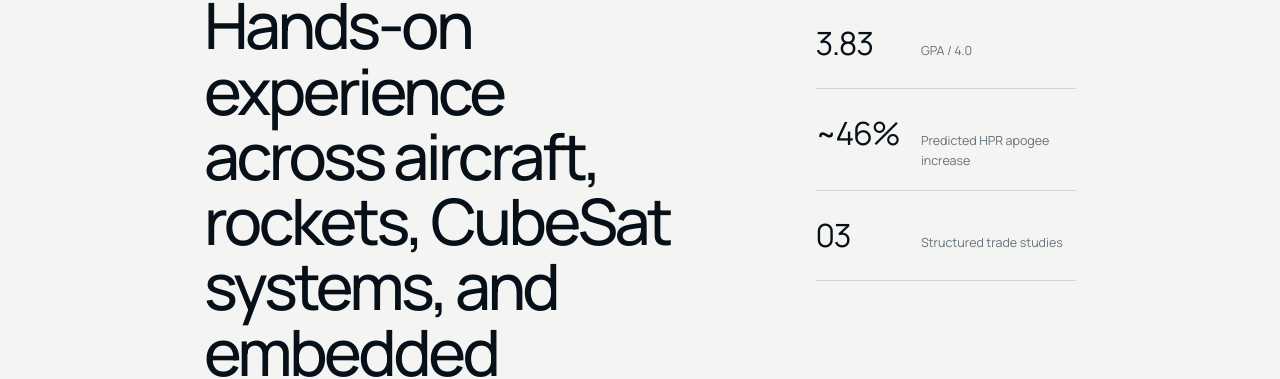
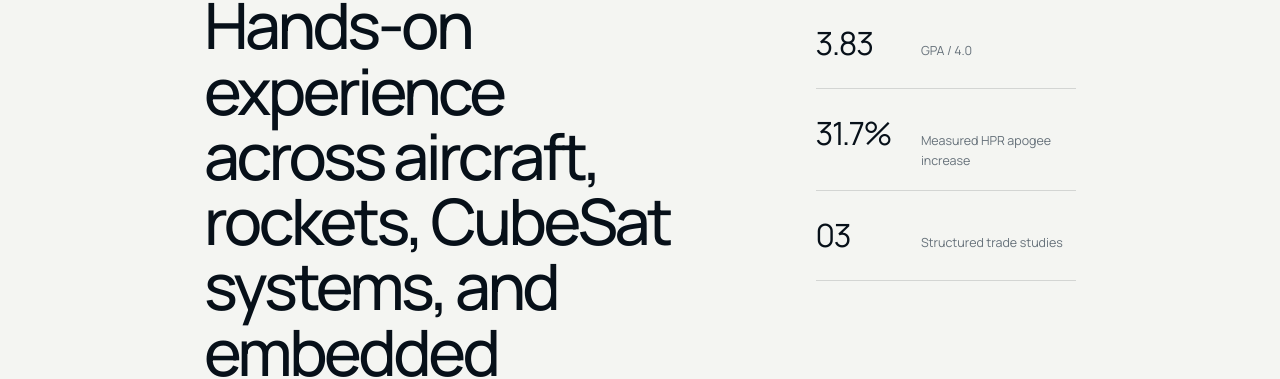
Before and after one commit to austintonsay/austintonsay.github.io, a Jekyll site: the page built from index.html, in a window 1280 px wide and 900 px high, scrolled down 6431 px. Shown: the part 149-528 px from the top of the window. Built offline with Jekyll 4.4.1, drawn with Linux system fonts in a browser that asks for light colours.

Commit message:
Update profile.yml

```diff
--- a/_data/profile.yml
+++ b/_data/profile.yml
@@ -29,8 +29,8 @@ about_body: >-
 metrics:
   - value: "3.83"
     label: "GPA / 4.0"
-  - value: "~46%"
-    label: "Predicted HPR apogee increase"
+  - value: "31.7%"
+    label: "Measured HPR apogee increase"
   - value: "03"
     label: "Structured trade studies"
 
```
